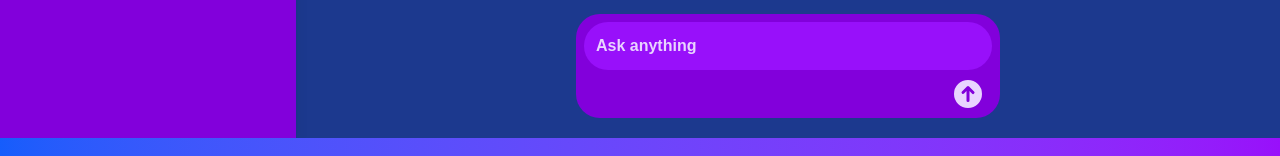
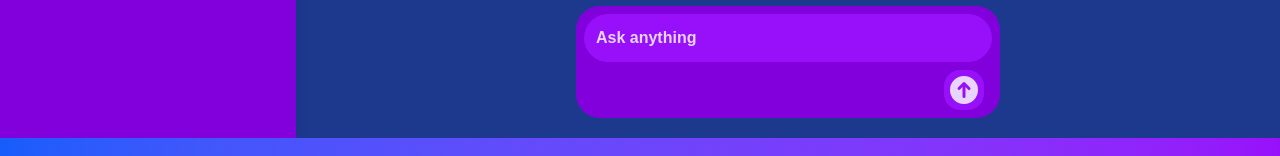
Before and after one commit to sajid13673/promptly-frontend-nextjs-v1, a Next.js app: page /conversation/1 in a window 1280 px wide. Shown: the part 610-766 px from the top of the page. Built offline with nearby package versions, Linux system fonts and the light colour scheme; no server answers.

Commit message:
feat: add loading spinner to submit button

```diff
--- a/src/components/chatForm.tsx
+++ b/src/components/chatForm.tsx
@@ -2,15 +2,19 @@
 
 import { ArrowUpCircleIcon } from "@heroicons/react/16/solid";
 import { JSX, useState } from "react";
+import LoadingSpinner from "./loadingSpinner";
 
 type ChatFormProps = {
   onSend: (message: string) => void | Promise<void>;
 };
 function ChatForm({ onSend }: ChatFormProps): JSX.Element {
   const [message, setMessage] = useState<string>("");
+  const [loading, setLoading] = useState<boolean>(false);
   const handleSubmit = async (e: React.FormEvent) => {
     e.preventDefault();
+    setLoading(true);
     await onSend(message);
+    setLoading(false);
     setMessage("");
   };
   return (
@@ -34,8 +38,18 @@ function ChatForm({ onSend }: ChatFormProps): JSX.Element {
           style={{ maxHeight: "200px" }}
           onChange={(e) => setMessage(e.target.value)}
         />
-        <button type="submit" className="cursor-pointer w-fit ml-auto mr-2">
-          <ArrowUpCircleIcon className="h-8 w-8 text-purple-200 " />
+        <button
+          type="submit"
+          disabled={loading}
+          className={`bg-purple-600 rounded-2xl cursor-pointer w-10 h-10 ml-auto mr-2 flex items-center justify-center ${
+            loading ? "opacity-80 cursor-not-allowed" : ""
+          }`}
+        >
+          {loading ? (
+            <LoadingSpinner size={1.5} color="purple-200" border={4} />
+          ) : (
+            <ArrowUpCircleIcon className="h-8 w-8 text-purple-200" />
+          )}
         </button>
       </div>
     </form>
```
